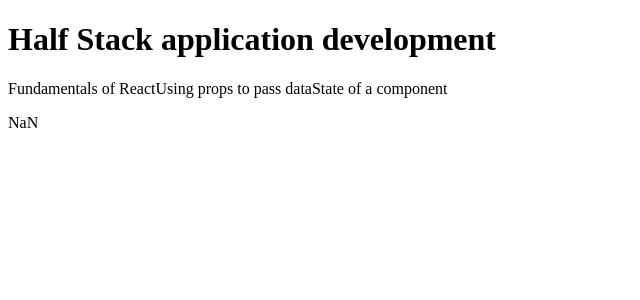
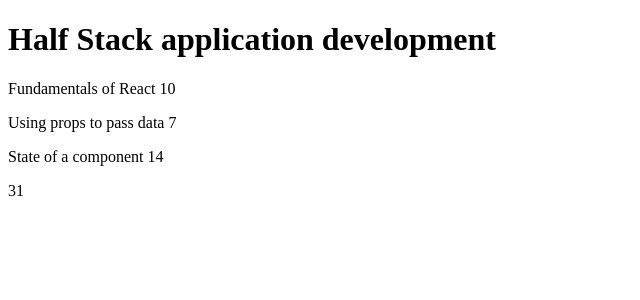
Before and after one commit to skipzero/fullstack-course, a React (Create React App) app in the folder Section1/part1/: page / in a window 1280 px wide. Shown: the top 300 px of the page, without its empty margins (0-640 px from the left). Built offline with nearby package versions, Linux system fonts and the light colour scheme.

Commit message:
Section 1, part 1

```diff
--- a/Section1/part1/src/App.js
+++ b/Section1/part1/src/App.js
@@ -5,7 +5,6 @@ const Header = (props) => {
 }
 
 const Part = (props) => {
-  console.log('part', props)
   return (
     <div>
       <p>{props.part} {props.exercises}</p>
@@ -14,16 +13,11 @@ const Part = (props) => {
 }
 
 const Content = (props) => {
-  const propArr = props.parts.map((prop) => {
-    return (
-      prop.name
-    )
-  })
   return (
     <>
-      <Part part={propArr} exercises={props.exercises1} />
-      <Part part={props.part2} exercises={props.exercises2} />
-      <Part part={props.part3} exercises={props.exercises3} />
+      {props.parts.map((part) => (
+        <Part part={part.name} exercises={part.exercises} key={part.name} />
+      ))}
     </>
   )
 }
@@ -31,7 +25,9 @@ const Content = (props) => {
 const Total = (props) => {
   return (
     <>
-      {props.exercises1 + props.exercises2 + props.exercises3}
+      {props.total.reduce((acc, exercise) => {
+        return acc + exercise.exercises;
+      }, 0)}
     </>
   )
 }
```
Also changed, not shown: 1 other file (tests, documents, lock files or other folders).
